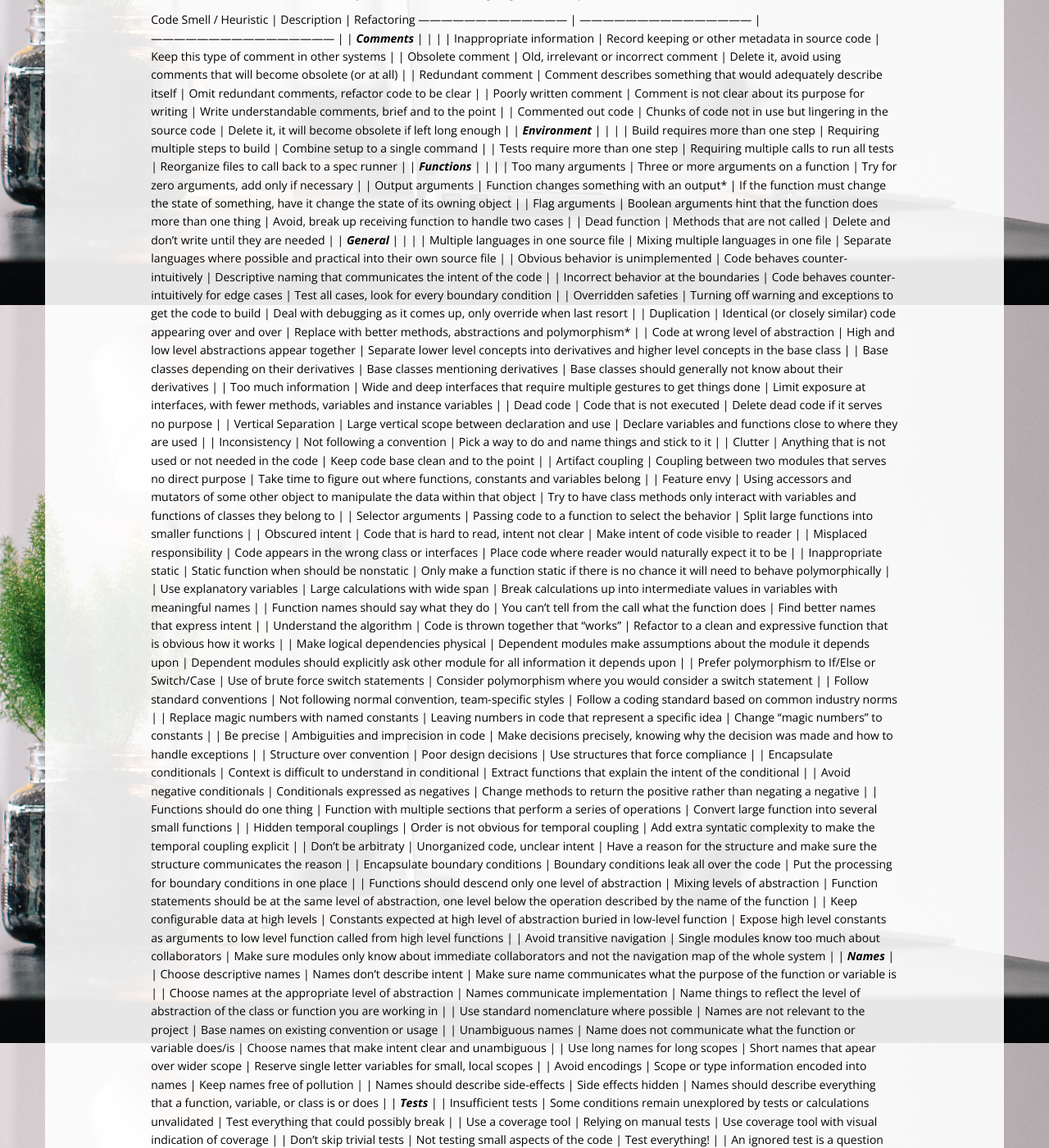
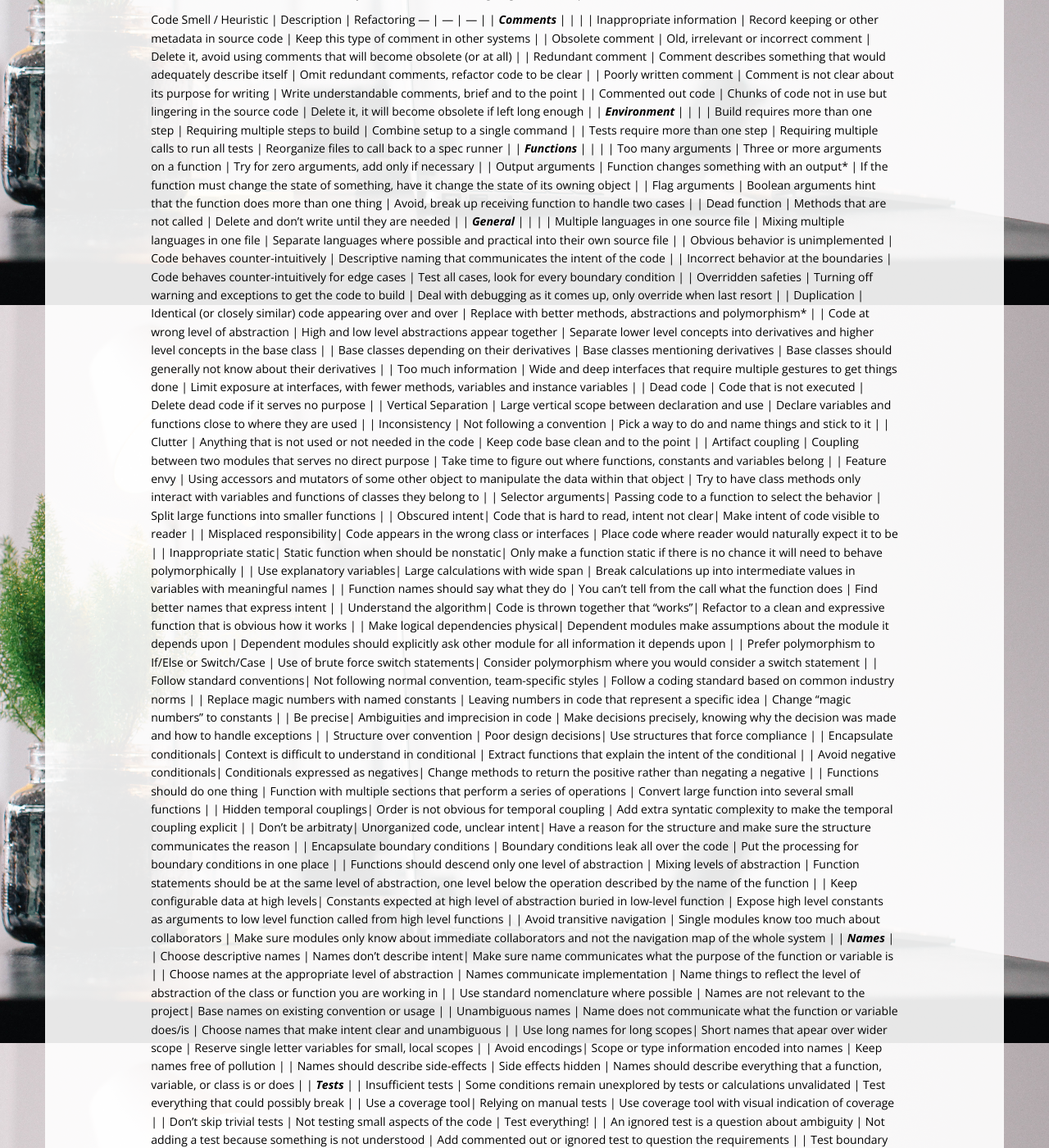
Before and after one commit to voilawalla/voilawalla.github.io, a Jekyll site: the page built from _posts/2016-03-29-clean-code-chapter-17-smells-and-heuristics.md, in a window 1280 px wide and 1400 px high, scrolled down 528 px. Shown: the whole window at 82% size. Built offline with Jekyll 4.4.1, drawn with Linux system fonts in a browser that asks for light colours; nearby versions of some CDN libraries; some web fonts are replaced; library files that are not in the unit come from our copies; some of the changed text lies outside the part shown.

Commit message:
remove tabs

```diff
--- a/_posts/2016-03-29-clean-code-chapter-17-smells-and-heuristics.md
+++ b/_posts/2016-03-29-clean-code-chapter-17-smells-and-heuristics.md
@@ -6,141 +6,141 @@
 
 Code smells are something my mentors here at 8th Light have been warning me about since I started my SnowMan project. I personally do not have the instinctive nose as do they, so I decided that I am going to make a quick cheat sheet with those that are listed in the book.
 
-Code Smell / Heuristic                  | Description 									| Refactoring
---------------------------------------- | --------------------------------------------- | ------------------------------------------------
- 										| 												|
-**_Comments_**  						|  												|
- 										| 												|
-Inappropriate information 				| Record keeping or other metadata in source code | Keep this type of comment in other systems
- 										| 												|
-Obsolete comment 						| Old, irrelevant or incorrect comment 			| Delete it, avoid using comments that will become obsolete (or at all)
- 										| 												|
-Redundant comment 						| Comment describes something that would adequately describe itself | Omit redundant comments, refactor code to be clear
- 										| 												|
-Poorly written comment 					| Comment is not clear about its purpose for writing | Write understandable comments, brief and to the point
- 										| 												|
-Commented out code 						| Chunks of code not in use but lingering in the source code | Delete it, it will become obsolete if left long enough
- 										| 												|
-**_Environment_**  						|  												|
- 										| 												|
-Build requires more than one step 		| Requiring multiple steps to build 			| Combine setup to a single command
- 										| 												|
-Tests require more than one step 		| Requiring multiple calls to run all tests 	| Reorganize files to call back to a spec runner
- 										| 												|
-**_Functions_**  						|  												|
- 										| 												|
-Too many arguments 						| Three or more arguments on a function 		| Try for zero arguments, add only if necessary
- 										| 												|
-Output arguments 						| Function changes something with an output* 	| If the function must change the state of something, have it change the state of its owning object
- 										| 												|
-Flag arguments 							| Boolean arguments hint that the function does more than one thing | Avoid, break up receiving function to handle two cases
- 										| 												|
-Dead function 							| Methods that are not called 					| Delete and don't write until they are needed
- 										| 												|
-**_General_**  							|  												|
- 										| 												|
-Multiple languages in one source file 	| Mixing multiple languages in one file 		| Separate languages where possible and practical into their own source file
- 										| 												|
-Obvious behavior is unimplemented 		| Code behaves counter-intuitively 				| Descriptive naming that communicates the intent of the code
- 										| 												|
-Incorrect behavior at the boundaries 	| Code behaves counter-intuitively for edge cases | Test all cases, look for every boundary condition
- 										| 												|
-Overridden safeties 					| Turning off warning and exceptions to get the code to build | Deal with debugging as it comes up, only override when last resort
- 										| 												|
-Duplication 							| Identical (or closely similar) code appearing over and over | Replace with better methods, abstractions and polymorphism*
- 										| 												|
-Code at wrong level of abstraction 		| High and low level abstractions appear together | Separate lower level concepts into derivatives and higher level concepts in the base class
- 										| 												|
-Base classes depending on their derivatives | Base classes mentioning derivatives 		| Base classes should generally not know about their derivatives
- 										| 												|
-Too much information 					| Wide and deep interfaces that require multiple gestures to get things done | Limit exposure at interfaces, with fewer methods, variables and instance variables
- 										| 												|
-Dead code 								| Code that is not executed 					| Delete dead code if it serves no purpose
- 										| 												|
-Vertical Separation 					| Large vertical scope between declaration and use | Declare variables and functions close to where they are used
- 										| 												|
-Inconsistency 							| Not following a convention 					| Pick a way to do and name things and stick to it
- 										| 												|
-Clutter 								| Anything that is not used or not needed in the code | Keep code base clean and to the point
- 										| 												|
-Artifact coupling 						| Coupling between two modules that serves no direct purpose | Take time to figure out where functions, constants and variables belong
- 										| 												|
-Feature envy 							| Using accessors and mutators of some other object to manipulate the data within that object | Try to have class methods only interact with variables and functions of classes they belong to
- 										| 												|
-Selector arguments						| Passing code to a function to select the behavior | Split large functions into smaller functions
- 										| 												|
-Obscured intent							| Code that is hard to read, intent not clear	| Make intent of code visible to reader
- 										| 												|
-Misplaced responsibility				| Code appears in the wrong class or interfaces | Place code where reader would naturally expect it to be
- 										| 												|
-Inappropriate static					| Static function when should be nonstatic		| Only make a function static if there is no chance it will need to behave polymorphically
- 										| 												|
-Use explanatory variables				| Large calculations with wide span 			| Break calculations up into intermediate values in variables with meaningful names
- 										| 												|
-Function names should say what they do 	| You can't tell from the call what the function does | Find better names that express intent
- 										| 												|
-Understand the algorithm				| Code is thrown together that "works"			| Refactor to a clean and expressive function that is obvious how it works
- 										| 												|
-Make logical dependencies physical		| Dependent modules make assumptions about the module it depends upon | Dependent modules should explicitly ask other module for all information it depends upon
- 										| 												|
-Prefer polymorphism to If/Else or Switch/Case | Use of brute force switch statements	| Consider polymorphism where you would consider a switch statement
- 										| 												|
-Follow standard conventions				| Not following normal convention, team-specific styles | Follow a coding standard based on common industry norms
- 										| 												|
+Code Smell / Heuristic | Description | Refactoring
+--- | --- | ---
+ | |
+**_Comments_**  |  |
+ | |
+Inappropriate information | Record keeping or other metadata in source code | Keep this type of comment in other systems
+ | |
+Obsolete comment | Old, irrelevant or incorrect comment | Delete it, avoid using comments that will become obsolete (or at all)
+ | |
+Redundant comment | Comment describes something that would adequately describe itself | Omit redundant comments, refactor code to be clear
+ | |
+Poorly written comment | Comment is not clear about its purpose for writing | Write understandable comments, brief and to the point
+ | |
+Commented out code | Chunks of code not in use but lingering in the source code | Delete it, it will become obsolete if left long enough
+ | |
+**_Environment_**  |  |
+ | |
+Build requires more than one step | Requiring multiple steps to build | Combine setup to a single command
+ | |
+Tests require more than one step | Requiring multiple calls to run all tests | Reorganize files to call back to a spec runner
+ | |
+**_Functions_**  |  |
+ | |
+Too many arguments | Three or more arguments on a function | Try for zero arguments, add only if necessary
+ | |
+Output arguments | Function changes something with an output* | If the function must change the state of something, have it change the state of its owning object
+ | |
+Flag arguments | Boolean arguments hint that the function does more than one thing | Avoid, break up receiving function to handle two cases
+ | |
+Dead function | Methods that are not called | Delete and don't write until they are needed
+ | |
+**_General_**  |  |
+ | |
+Multiple languages in one source file | Mixing multiple languages in one file | Separate languages where possible and practical into their own source file
+ | |
+Obvious behavior is unimplemented | Code behaves counter-intuitively | Descriptive naming that communicates the intent of the code
+ | |
+Incorrect behavior at the boundaries | Code behaves counter-intuitively for edge cases | Test all cases, look for every boundary condition
+ | |
+Overridden safeties | Turning off warning and exceptions to get the code to build | Deal with debugging as it comes up, only override when last resort
+ | |
+Duplication | Identical (or closely similar) code appearing over and over | Replace with better methods, abstractions and polymorphism*
+ | |
+Code at wrong level of abstraction | High and low level abstractions appear together | Separate lower level concepts into derivatives and higher level concepts in the base class
+ | |
+Base classes depending on their derivatives | Base classes mentioning derivatives | Base classes should generally not know about their derivatives
+ | |
+Too much information | Wide and deep interfaces that require multiple gestures to get things done | Limit exposure at interfaces, with fewer methods, variables and instance variables
+ | |
+Dead code | Code that is not executed | Delete dead code if it serves no purpose
+ | |
+Vertical Separation | Large vertical scope between declaration and use | Declare variables and functions close to where they are used
+ | |
+Inconsistency | Not following a convention | Pick a way to do and name things and stick to it
+ | |
+Clutter | Anything that is not used or not needed in the code | Keep code base clean and to the point
+ | |
+Artifact coupling | Coupling between two modules that serves no direct purpose | Take time to figure out where functions, constants and variables belong
+ | |
+Feature envy | Using accessors and mutators of some other object to manipulate the data within that object | Try to have class methods only interact with variables and functions of classes they belong to
+ | |
+Selector arguments| Passing code to a function to select the behavior | Split large functions into smaller functions
+ | |
+Obscured intent| Code that is hard to read, intent not clear| Make intent of code visible to reader
+ | |
+Misplaced responsibility| Code appears in the wrong class or interfaces | Place code where reader would naturally expect it to be
+ | |
+Inappropriate static| Static function when should be nonstatic| Only make a function static if there is no chance it will need to behave polymorphically
+ | |
+Use explanatory variables| Large calculations with wide span | Break calculations up into intermediate values in variables with meaningful names
+ | |
+Function names should say what they do | You can't tell from the call what the function does | Find better names that express intent
+ | |
+Understand the algorithm| Code is thrown together that "works"| Refactor to a clean and expressive function that is obvious how it works
+ | |
+Make logical dependencies physical| Dependent modules make assumptions about the module it depends upon | Dependent modules should explicitly ask other module for all information it depends upon
+ | |
+Prefer polymorphism to If/Else or Switch/Case | Use of brute force switch statements| Consider polymorphism where you would consider a switch statement
+ | |
+Follow standard conventions| Not following normal convention, team-specific styles | Follow a coding standard based on common industry norms
+ | |
 Replace magic numbers with named constants | Leaving numbers in code that represent a specific idea | Change "magic numbers" to constants
- 										| 												|
-Be precise								| Ambiguities and imprecision in code 			| Make decisions precisely, knowing why the decision was made and how to handle exceptions
- 										| 												|
-Structure over convention 				| Poor design decisions							| Use structures that force compliance
- 										| 												|
-Encapsulate conditionals				| Context is difficult to understand in conditional | Extract functions that explain the intent of the conditional
- 										| 												|
-Avoid negative conditionals				| Conditionals expressed as negatives			| Change methods to return the positive rather than negating a negative
- 										| 												|
-Functions should do one thing 			| Function with multiple sections that perform a series of operations | Convert large function into several small functions
- 										| 												|
-Hidden temporal couplings				| Order is not obvious for temporal coupling 	| Add extra syntatic complexity to make the temporal coupling explicit
- 										| 												|
-Don't be arbitraty						| Unorganized code, unclear intent				| Have a reason for the structure and make sure the structure communicates the reason
- 										| 												|
-Encapsulate boundary conditions 		| Boundary conditions leak all over the code 	| Put the processing for boundary conditions in one place
- 										| 												|
-Functions should descend only one level of abstraction | Mixing levels of abstraction 	| Function statements should be at the same level of abstraction, one level below the operation described by the name of the function
- 										| 												|
-Keep configurable data at high levels	| Constants expected at high level of abstraction buried in low-level function | Expose high level constants as arguments to low level function called from high level functions
- 										| 												|
-Avoid transitive navigation 			| Single modules know too much about collaborators | Make sure modules only know about immediate collaborators and not the navigation map of the whole system
- 										| 												|
+ | |
+Be precise| Ambiguities and imprecision in code | Make decisions precisely, knowing why the decision was made and how to handle exceptions
+ | |
+Structure over convention | Poor design decisions| Use structures that force compliance
+ | |
+Encapsulate conditionals| Context is difficult to understand in conditional | Extract functions that explain the intent of the conditional
+ | |
+Avoid negative conditionals| Conditionals expressed as negatives| Change methods to return the positive rather than negating a negative
+ | |
+Functions should do one thing | Function with multiple sections that perform a series of operations | Convert large function into several small functions
+ | |
+Hidden temporal couplings| Order is not obvious for temporal coupling | Add extra syntatic complexity to make the temporal coupling explicit
+ | |
+Don't be arbitraty| Unorganized code, unclear intent| Have a reason for the structure and make sure the structure communicates the reason
+ | |
+Encapsulate boundary conditions | Boundary conditions leak all over the code | Put the processing for boundary conditions in one place
+ | |
+Functions should descend only one level of abstraction | Mixing levels of abstraction | Function statements should be at the same level of abstraction, one level below the operation described by the name of the function
+ | |
+Keep configurable data at high levels| Constants expected at high level of abstraction buried in low-level function | Expose high level constants as arguments to low level function called from high level functions
+ | |
+Avoid transitive navigation | Single modules know too much about collaborators | Make sure modules only know about immediate collaborators and not the navigation map of the whole system
+ | |
 **_Names_**
- 										| 												|
-Choose descriptive names 				| Names don't describe intent					| Make sure name communicates what the purpose of the function or variable is
- 										| 												|
+ | |
+Choose descriptive names | Names don't describe intent| Make sure name communicates what the purpose of the function or variable is
+ | |
 Choose names at the appropriate level of abstraction | Names communicate implementation | Name things to reflect the level of abstraction of the class or function you are working in
- 										| 												|
-Use standard nomenclature where possible | Names are not relevant to the project		| Base names on existing convention or usage
- 										| 												|
-Unambiguous names 						| Name does not communicate what the function or variable does/is | Choose names that make intent clear and unambiguous
- 										| 												|
-Use long names for long scopes			| Short names that apear over wider scope 		| Reserve single letter variables for small, local scopes
- 										| 												|
-Avoid encodings							| Scope or type information encoded into names 	| Keep names free of pollution
- 										| 												|
-Names should describe side-effects 		| Side effects hidden 							| Names should describe everything that a function, variable, or class is or does
- 										| 												|
+ | |
+Use standard nomenclature where possible | Names are not relevant to the project| Base names on existing convention or usage
+ | |
+Unambiguous names | Name does not communicate what the function or variable does/is | Choose names that make intent clear and unambiguous
+ | |
+Use long names for long scopes| Short names that apear over wider scope | Reserve single letter variables for small, local scopes
+ | |
+Avoid encodings| Scope or type information encoded into names | Keep names free of pollution
+ | |
+Names should describe side-effects | Side effects hidden | Names should describe everything that a function, variable, or class is or does
+ | |
 **_Tests_**
- 										| 												|
-Insufficient tests 						| Some conditions remain unexplored by tests or calculations unvalidated | Test everything that could possibly break
- 										| 												|
-Use a coverage tool						| Relying on manual tests 						| Use coverage tool with visual indication of coverage
- 										| 												|
-Don't skip trivial tests 				| Not testing small aspects of the code 		| Test everything!
- 										| 												|
+ | |
+Insufficient tests | Some conditions remain unexplored by tests or calculations unvalidated | Test everything that could possibly break
+ | |
+Use a coverage tool| Relying on manual tests | Use coverage tool with visual indication of coverage
+ | |
+Don't skip trivial tests | Not testing small aspects of the code | Test everything!
+ | |
 An ignored test is a question about ambiguity | Not adding a test because something is not understood | Add commented out or ignored test to question the requirements
- 										| 												|
-Test boundary conditions 				| Not considering all edge cases 				| Consider all boundaries and test them
- 										| 												|
-Exhaustively test near bugs 			| Not using extra cauting with testing when a bug is found | Test functions that have bugs very exhaustively
- 										| 												|
-Patterns of failure are revealing 		| Incomplete test cases poorly organized		| Create complete test cases to diagnose problems
- 										| 												|
-Tests should be fast					| Slow running tests that won't get run 		| Keep tests running quickly by whatever means necessary (situations will vary)
+ | |
+Test boundary conditions | Not considering all edge cases | Consider all boundaries and test them
+ | |
+Exhaustively test near bugs | Not using extra cauting with testing when a bug is found | Test functions that have bugs very exhaustively
+ | |
+Patterns of failure are revealing | Incomplete test cases poorly organized| Create complete test cases to diagnose problems
+ | |
+Tests should be fast| Slow running tests that won't get run | Keep tests running quickly by whatever means necessary (situations will vary)
```
